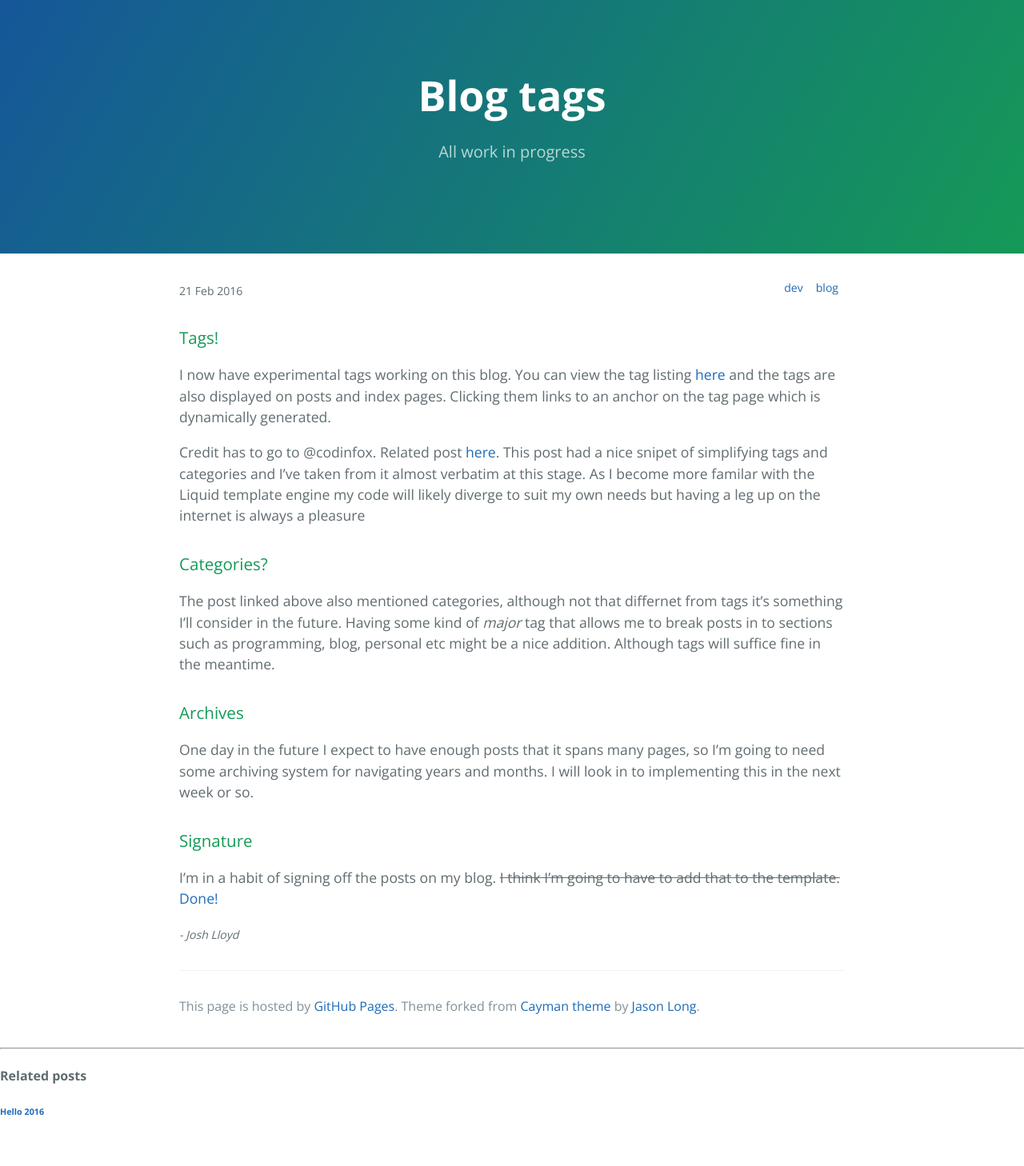
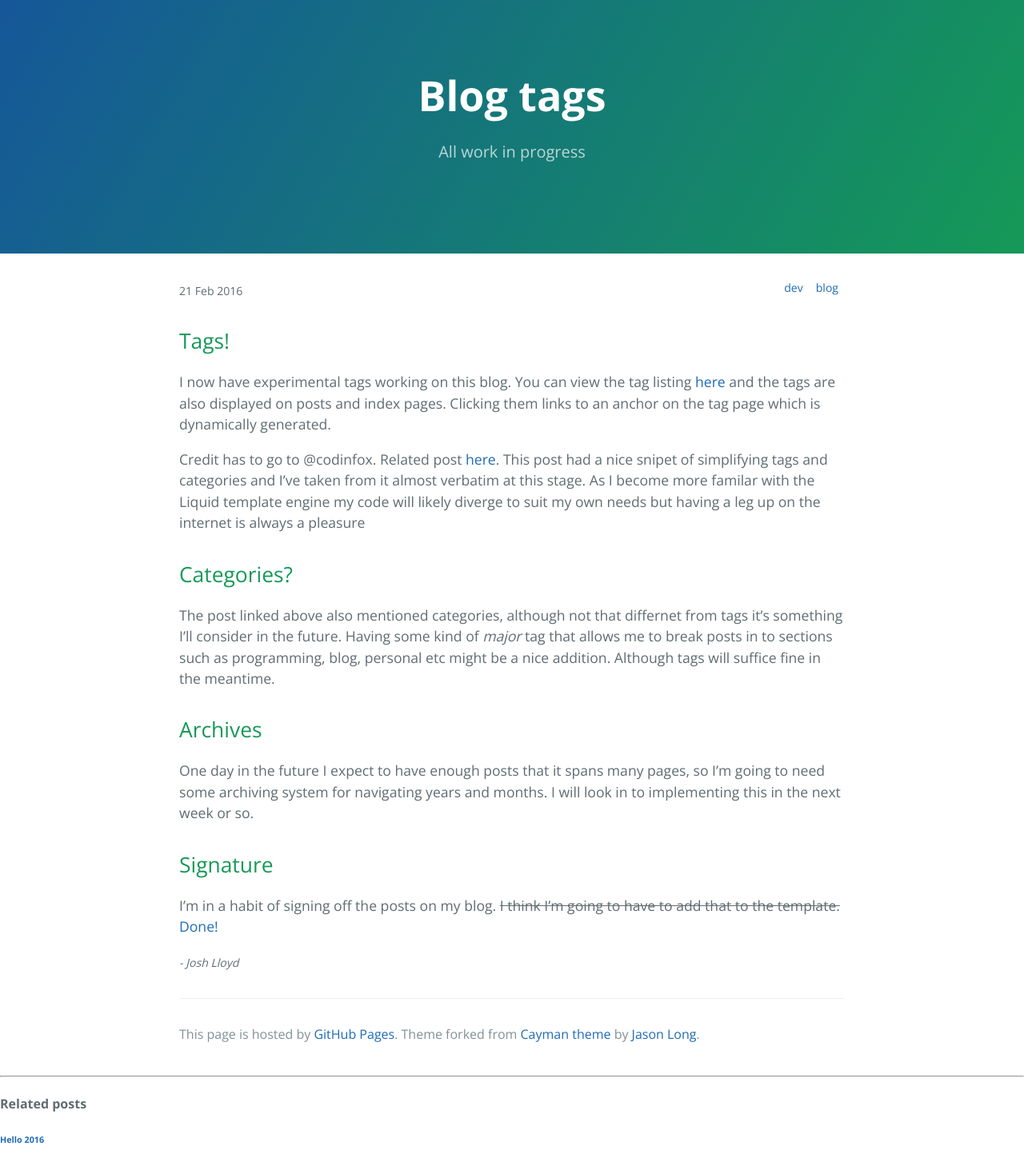
Before and after one commit to nevercast/nevercast.github.io, a Jekyll site: the page built from _posts/2016-02-21-Blog-tags.md, in a window 1280 px wide. Shown: the whole page at 80% size. Built offline with Jekyll 4.4.1, drawn with Linux system fonts in a browser that asks for light colours; before the commit the page ends 1423 px from its top, so only the background shows below that.

```diff
--- a/_posts/2016-02-21-Blog-tags.md
+++ b/_posts/2016-02-21-Blog-tags.md
@@ -4,7 +4,7 @@ subtitle: All work in progress
 tags: [blog, dev]
 ---
 
-### Tags!
+## Tags!
 
 I now have experimental tags working on this blog. You can view the tag listing [here](/blog/tag) and the tags are
 also displayed on posts and index pages. Clicking them links to an anchor on the tag page which is dynamically generated.
@@ -14,18 +14,18 @@ This post had a nice snipet of simplifying tags and categories and I've taken fr
 familar with the Liquid template engine my code will likely diverge to suit my own needs but having a leg up on the internet is always
 a pleasure
 
-### Categories?
+## Categories?
 
 The post linked above also mentioned categories, although not that differnet from tags it's something I'll consider in the future.
 Having some kind of *major* tag that allows me to break posts in to sections such as programming, blog, personal etc might be a nice
 addition. Although tags will suffice fine in the meantime.
 
-### Archives
+## Archives
 
 One day in the future I expect to have enough posts that it spans many pages, so I'm going to need some archiving system for navigating
 years and months. I will look in to implementing this in the next week or so.
 
-### Signature
+## Signature
 
 I'm in a habit of signing off the posts on my blog. <del>I think I'm going to have to add that to the template.</del>
 [Done!](https://github.com/nevercast/nevercast.github.io/commit/2abe421390d8fee6ec2356e77660414145071257)
```
Also changed, not shown: _posts/2016-02-19-Hello-2016.md (+3 -3 lines).
